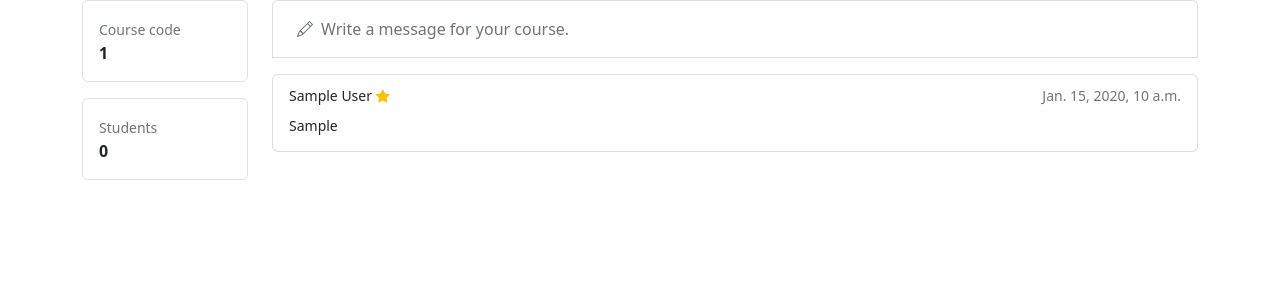
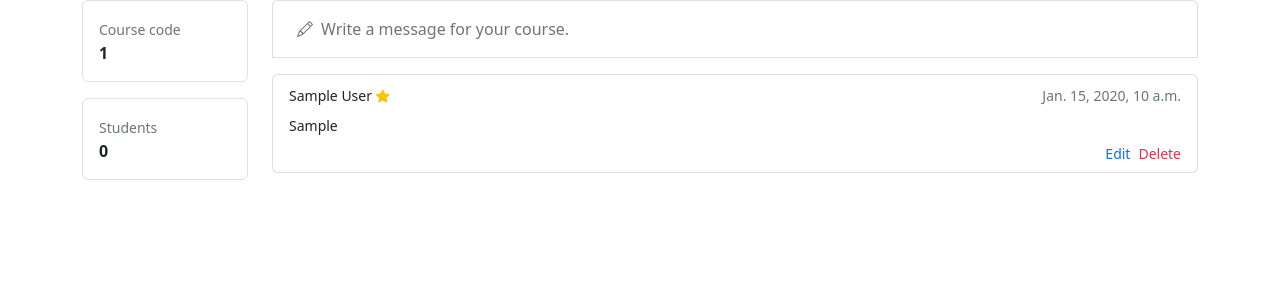
Before and after one commit to HardCodeMatter/coachly, a Django app: page /course/1/ in a window 1280 px wide. Shown: the part 272-572 px from the top of the page. Run offline with Django 4.2, Linux system fonts and the light colour scheme; a user stored in the database is signed in; tables that the repository leaves empty hold one stand-in row (values such as "Sample post"); grey boxes marked "Sample" are stand-in pictures; some libraries are stand-ins or nearby versions.

Commit message:
Added Announcement deleting functionality.

```diff
--- a/course/templates/course/course_detail.html
+++ b/course/templates/course/course_detail.html
@@ -69,6 +69,20 @@
                             <div class="lh-sm mt-2 mb-2">
                                 <small>{{ announcement.announcement }}</small>
                             </div>
+
+                            <div class="d-flex justify-content-end gap-2">
+                                <small><a class="text-decoration-none" href="#">Edit</a></small>
+
+                                {% for teacher in teachers %}
+                                    {% if teacher.user == user or announcement.author == user %}
+                                        <small>
+                                            <a class="text-danger text-decoration-none" href="{% url 'announcement_delete' announcement.pk %}">
+                                                Delete
+                                            </a>
+                                        </small>
+                                    {% endif %}
+                                {% endfor %}
+                            </div>
                         </div>
                     </div>
                 {% endfor %}
--- a/course/urls.py
+++ b/course/urls.py
@@ -8,4 +8,6 @@ urlpatterns = [
     path('course/<int:id>/edit/', views.course_edit_view, name='course_edit'),
     path('course/create/', views.course_create_view, name='course_create'),
     path('course/join/', views.course_join_view, name='course_join'),
+
+    path('course/announcement/<int:id>/delete/', views.announcement_delete_view, name='announcement_delete'),
 ]
--- a/course/views.py
+++ b/course/views.py
@@ -15,7 +15,10 @@ from .services import (
     course_filter_by_user,
     announcement_create
 )
-from services import (all_objects, filter_objects, get_objects)
+from services import (
+    filter_objects,
+    get_objects
+)
 
 from random import randint
 
@@ -43,7 +46,7 @@ def course_detail_view(request, id):
                 course=course,
                 author=request.user,
                 announcement=form.cleaned_data['announcement'],
-                is_limited=form.cleaned_data['is_limited'],
+                is_limited=form.cleaned_data['is_limited']
             )
 
             return redirect(f'/course/{course.id}')
@@ -135,3 +138,16 @@ def course_join_view(request):
     }
 
     return render(request, 'course/course_join.html', context)
+
+
+def announcement_delete_view(request, id):
+    course = get_objects(Course, announcement=id)
+    teachers = filter_objects(Member, course=course, role='TEACHER')
+
+    for teacher in teachers:
+        if teacher.user == request.user:
+            get_objects(Announcement, id=id).delete()
+        else:
+            filter_objects(Announcement, id=id, author=request.user).delete()
+
+    return redirect(f'/course/{course.id}')
```
